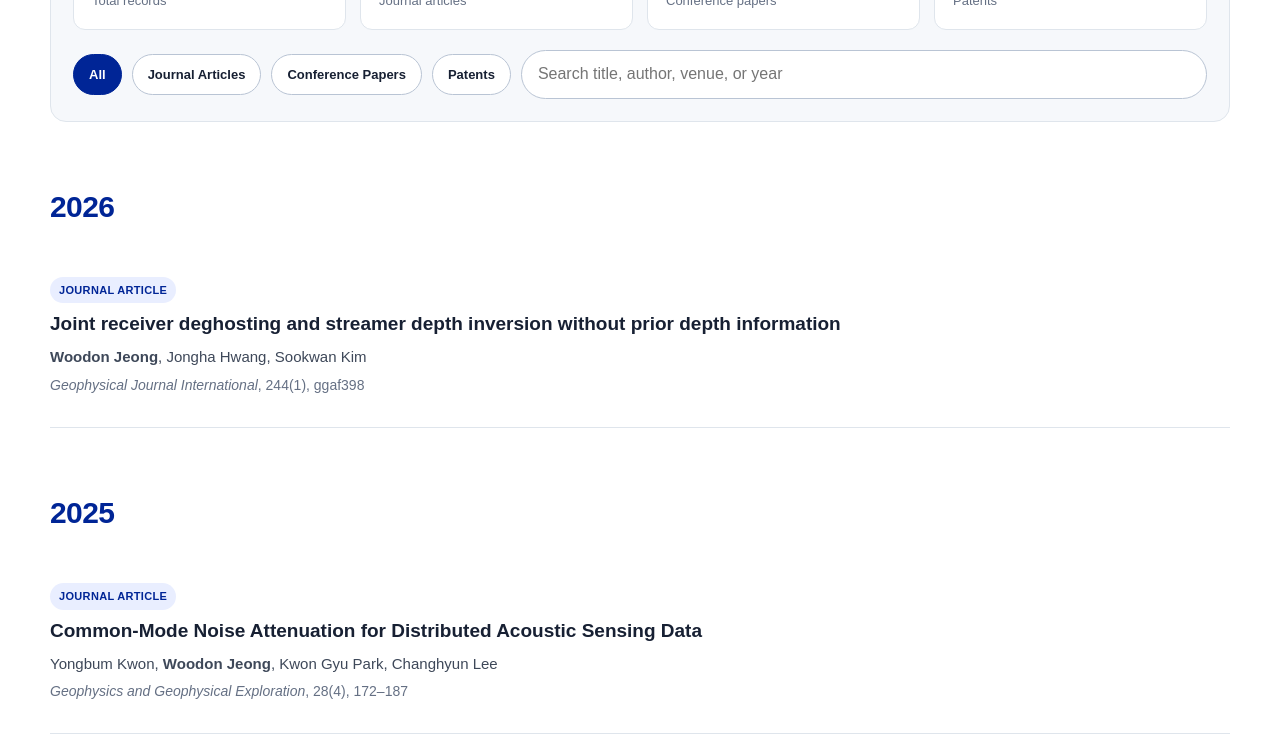
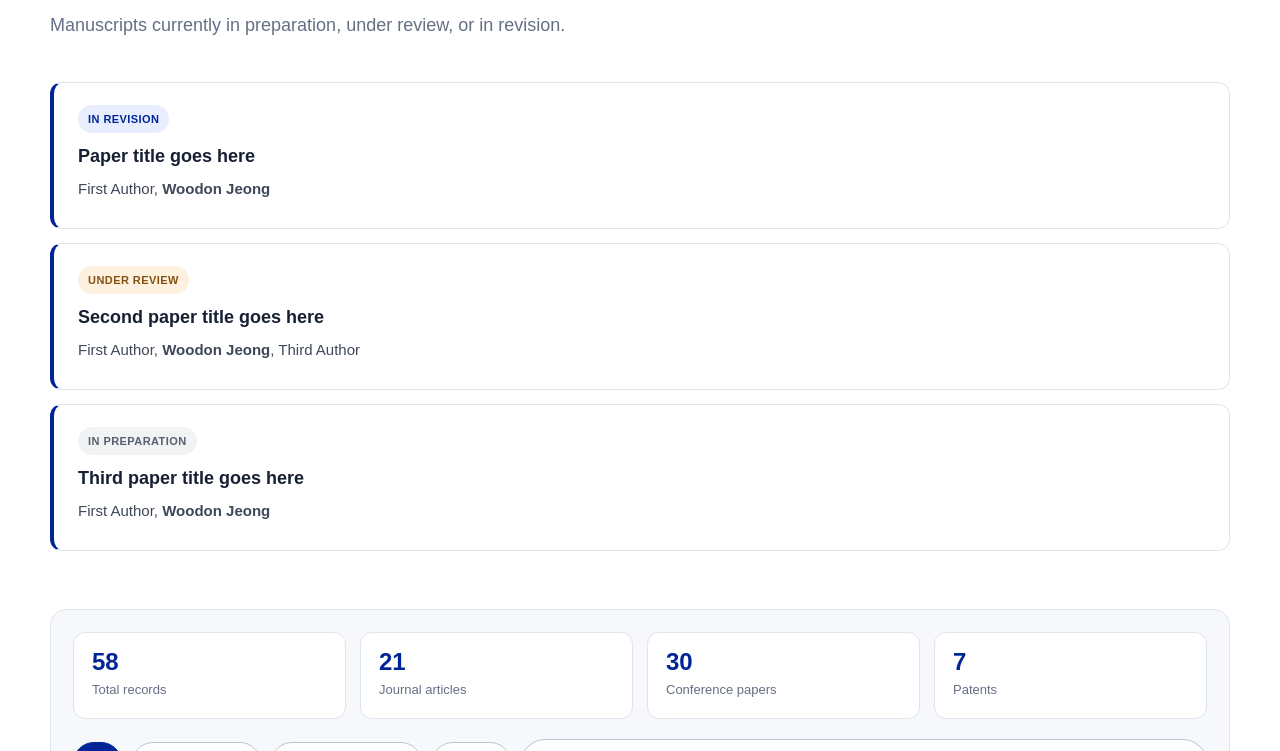
Before and after one commit to seistudio-lab/seistudio-lab.github.io, a plain HTML site: page publications.html in a window 1280 px wide. Shown: the part 625-1376 px from the top of the page. Drawn offline with Linux system fonts and the light colour scheme.

Commit message:
Update publications.html

```diff
--- a/publications.html
+++ b/publications.html
@@ -189,6 +189,70 @@
       font-size: 17px;
     }
 
+.ongoing-manuscripts {
+  margin-bottom: 58px;
+}
+
+.ongoing-list {
+  display: grid;
+  gap: 14px;
+  margin-top: 26px;
+}
+
+.ongoing-card {
+  padding: 22px 24px;
+  border: 1px solid var(--line);
+  border-left: 4px solid var(--blue);
+  border-radius: 12px;
+  background: var(--white);
+}
+
+.ongoing-card h3 {
+  max-width: 980px;
+  margin: 10px 0 8px;
+  font-size: 18px;
+  line-height: 1.45;
+}
+
+.ongoing-card p {
+  margin: 4px 0;
+}
+
+.ongoing-topline {
+  display: flex;
+  align-items: center;
+}
+
+.manuscript-status {
+  display: inline-block;
+  padding: 5px 10px;
+  border-radius: 999px;
+  font-size: 11px;
+  font-weight: 800;
+  letter-spacing: 0.04em;
+  text-transform: uppercase;
+}
+
+.manuscript-status.preparation {
+  background: #f2f3f5;
+  color: #555f6d;
+}
+
+.manuscript-status.review {
+  background: #fff1df;
+  color: #845112;
+}
+
+.manuscript-status.revision {
+  background: #e9eeff;
+  color: var(--blue);
+}
+
+.manuscript-status.revised {
+  background: #edf4ef;
+  color: #27633c;
+}
+
     @media (max-width: 760px) {
       .publication-summary {
         grid-template-columns: repeat(2, 1fr);
@@ -239,6 +303,57 @@
 
   <section class="section">
     <div class="container">
+    <!-- Ongoing Manuscripts -->
+    <section class="ongoing-manuscripts">
+      <div class="section-heading">
+        <p class="section-kicker">Ongoing research</p>
+        <h2>Ongoing Manuscripts</h2>
+        <p>
+          Manuscripts currently in preparation, under review, or in revision.
+        </p>
+      </div>
+
+      <div class="ongoing-list">
+
+        <article class="ongoing-card">
+          <div class="ongoing-topline">
+            <span class="manuscript-status revision">In Revision</span>
+          </div>
+          <h3>
+            Paper title goes here
+          </h3>
+          <p class="pub-authors">
+            First Author, <strong>Woodon Jeong</strong>
+          </p>
+        </article>
+
+        <article class="ongoing-card">
+          <div class="ongoing-topline">
+            <span class="manuscript-status review">Under Review</span>
+          </div>
+          <h3>
+            Second paper title goes here
+          </h3>
+          <p class="pub-authors">
+            First Author, <strong>Woodon Jeong</strong>, Third Author
+          </p>
+        </article>
+
+        <article class="ongoing-card">
+          <div class="ongoing-topline">
+            <span class="manuscript-status preparation">In Preparation</span>
+          </div>
+          <h3>
+            Third paper title goes here
+          </h3>
+          <p class="pub-authors">
+            First Author, <strong>Woodon Jeong</strong>
+          </p>
+        </article>
+
+      </div>
+    </section>
+
       <div class="publication-toolbar">
         <div class="publication-summary">
           <div class="publication-stat"><strong>58</strong><span>Total records</span></div>
```
